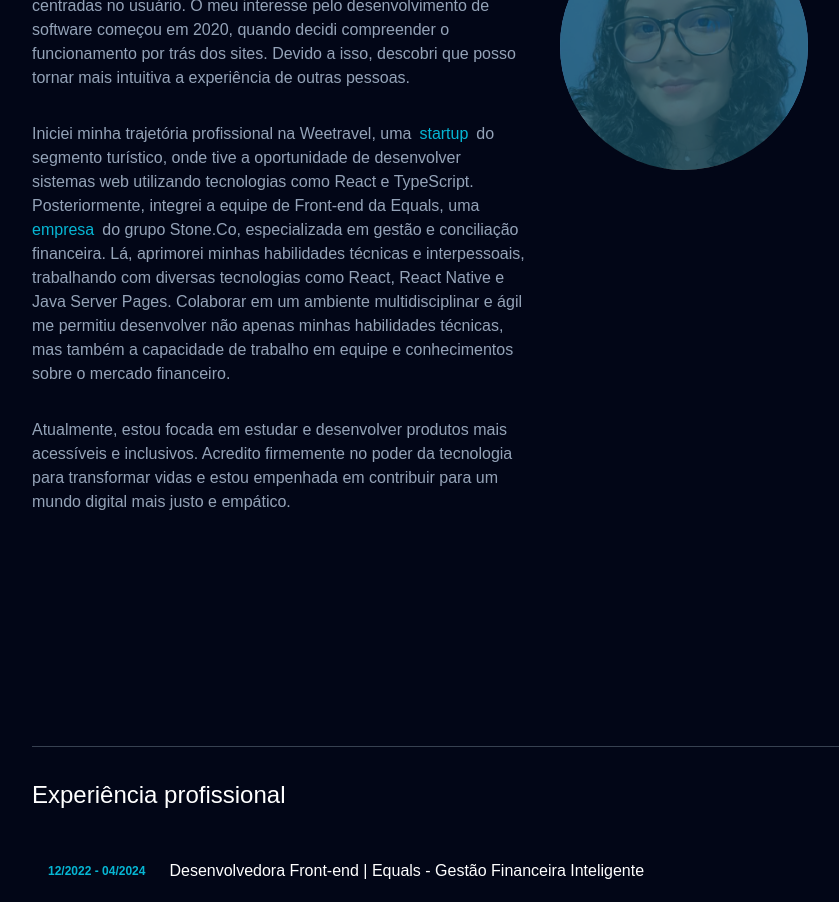
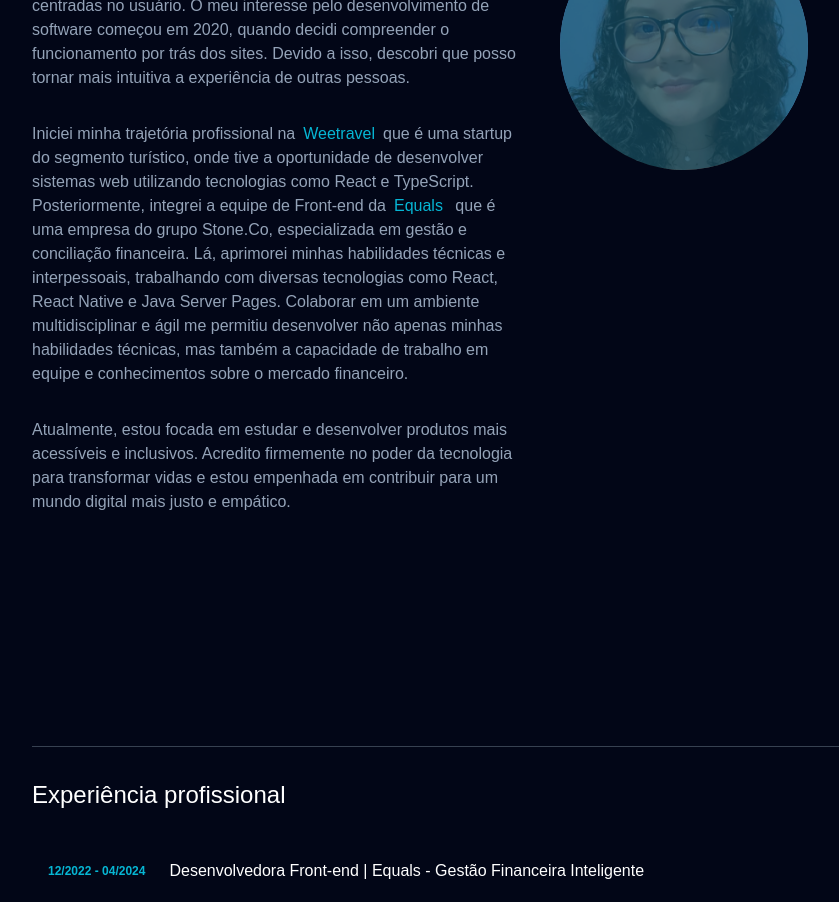
Before and after one commit to karinebrito/karinebrito.github.io, a React (Vite) app: page / in a window 1280 px wide. Shown: the part 1180-2082 px from the top of the page, without its empty margins (96-935 px from the left). Built offline with nearby package versions, Linux system fonts and the light colour scheme.

Commit message:
changing text

```diff
--- a/src/components/hero.tsx
+++ b/src/components/hero.tsx
@@ -51,17 +51,25 @@ const Hero = () => {
           <div className="lg:col-span-2 text-slate-400">
             <p>{t('hero.description_complete')}</p>
             <p className="mt-8">
-              {t('hero.startup_1')}
-              <a href="https://tripmee.com.br/" target="_blank" rel="noopener noreferrer" className="mx-2 text-cyan-500 relative overflow-hidden hover-line">
+              <span>{t('hero.startup_1')}</span>
+              <span>
+                <a href="https://tripmee.com.br/" target="_blank" rel="noopener noreferrer" className="mx-2 text-cyan-500 relative overflow-hidden hover-line">
                 {t('hero.startup_2')}
-              </a>
-              {t('hero.startup_3')}
-              {t('hero.company_1')}
-              <a href="https://equals.com.br/" target="_blank" rel="noopener noreferrer" className="mx-2 text-cyan-500 relative overflow-hidden hover-line">
-                {t('hero.company_2')}
-              </a>
+                </a>
+              </span>
+              <span>{t('hero.startup_3')}</span>
+              <span>{t('hero.company_1')}</span>
+              <span>
+                <a href="https://equals.com.br/" target="_blank" rel="noopener noreferrer" className="mx-2 text-cyan-500 relative overflow-hidden hover-line">
+                  {t('hero.company_2')}
+                </a>
+              </span>
+              <span>
               {t('hero.company_3')}
+              </span>
+              <span>
               {t('hero.company_4')}
+              </span>
             </p>
             <p className="mt-8">{t('hero.focus')}</p>
           </div>
--- a/src/locales/en/translation.json
+++ b/src/locales/en/translation.json
@@ -12,12 +12,12 @@
         "description_resume": "Focused on building high-quality digital interfaces.",
         "description_complete": "Hi, I'm Karine, a Front-end Developer with over 2 years' experience and a degree in Systems Analysis and Development. My main goal is to create intuitive and accessible user-centered interfaces. My interest in software development began in 2020, when I decided to understand the workings behind websites. Because of this, I discovered that I can make other people's experiences more intuitive.",
         "about": "About me",
-        "startup_1": "I started my professional career at Weetravel, a",
-        "startup_2": "startup",
-        "startup_3": "in the tourism sector, where I had the opportunity to develop web systems using technologies such as React and TypeScript.",
-        "company_1": " Slater, I joined the Front-end team at Equals, a",
-        "company_2": "company",
-        "company_3": "of the Stone.Co group, which specializes in financial management and reconciliation. There, I honed my technical and interpersonal skills, working with various technologies such as React, React Native and Java Server Pages.",
+        "startup_1": "I started my professional career at",
+        "startup_2": "WeeTravel",
+        "startup_3": "which is a startup in the tourism sector, where I had the opportunity to develop web systems using technologies such as React and TypeScript.",
+        "company_1": " Slater, I joined the Front-end team at",
+        "company_2": "Equals",
+        "company_3": "which is a company of the Stone.Co, specializes in financial management and reconciliation. There, I honed my technical and interpersonal skills, working with various technologies such as React, React Native and Java Server Pages.",
         "company_4": " Collaborating in a multidisciplinary and agile environment allowed me to develop not only my technical skills, but also my teamwork skills and knowledge of the financial market.",
         "focus": "I'm currently focused on studying and developing more accessible and inclusive products. I firmly believe in the power of technology to transform lives and am committed to contributing to a fairer and more empathetic digital world."
     },
--- a/src/locales/pt/translation.json
+++ b/src/locales/pt/translation.json
@@ -12,12 +12,12 @@
         "description_resume": "Apaixonada por desenvolver interfaces interativas e de alta qualidade.",
         "description_complete": "Olá! Sou a Karine, Desenvolvedora Front-end com mais de 2 anos de experiência e formada em Análise e Desenvolvimento de Sistemas. Meu principal objetivo é criar interfaces intuitivas e acessíveis centradas no usuário. O meu interesse pelo desenvolvimento de software começou em 2020, quando decidi compreender o funcionamento por trás dos sites. Devido a isso, descobri que posso tornar mais intuitiva a experiência de outras pessoas.",
         "about": "Sobre mim",
-        "startup_1": "Iniciei minha trajetória profissional na Weetravel, uma",
-        "startup_2": "startup",
-        "startup_3": "do segmento turístico, onde tive a oportunidade de desenvolver sistemas web utilizando tecnologias como React e TypeScript.",
-        "company_1": " Posteriormente, integrei a equipe de Front-end da Equals, uma",
-        "company_2": "empresa",
-        "company_3": "do grupo Stone.Co, especializada em gestão e conciliação financeira. Lá, aprimorei minhas habilidades técnicas e interpessoais, trabalhando com diversas tecnologias como React, React Native e Java Server Pages.",
+        "startup_1": "Iniciei minha trajetória profissional na",
+        "startup_2": "Weetravel",
+        "startup_3": "que é uma startup do segmento turístico, onde tive a oportunidade de desenvolver sistemas web utilizando tecnologias como React e TypeScript.",
+        "company_1": " Posteriormente, integrei a equipe de Front-end da",
+        "company_2": "Equals",
+        "company_3": " que é uma empresa do grupo Stone.Co, especializada em gestão e conciliação financeira. Lá, aprimorei minhas habilidades técnicas e interpessoais, trabalhando com diversas tecnologias como React, React Native e Java Server Pages.",
         "company_4": " Colaborar em um ambiente multidisciplinar e ágil me permitiu desenvolver não apenas minhas habilidades técnicas, mas também a capacidade de trabalho em equipe e conhecimentos sobre o mercado financeiro.",
         "focus": "Atualmente, estou focada em estudar e desenvolver produtos mais acessíveis e inclusivos. Acredito firmemente no poder da tecnologia para transformar vidas e estou empenhada em contribuir para um mundo digital mais justo e empático."
     },
```
